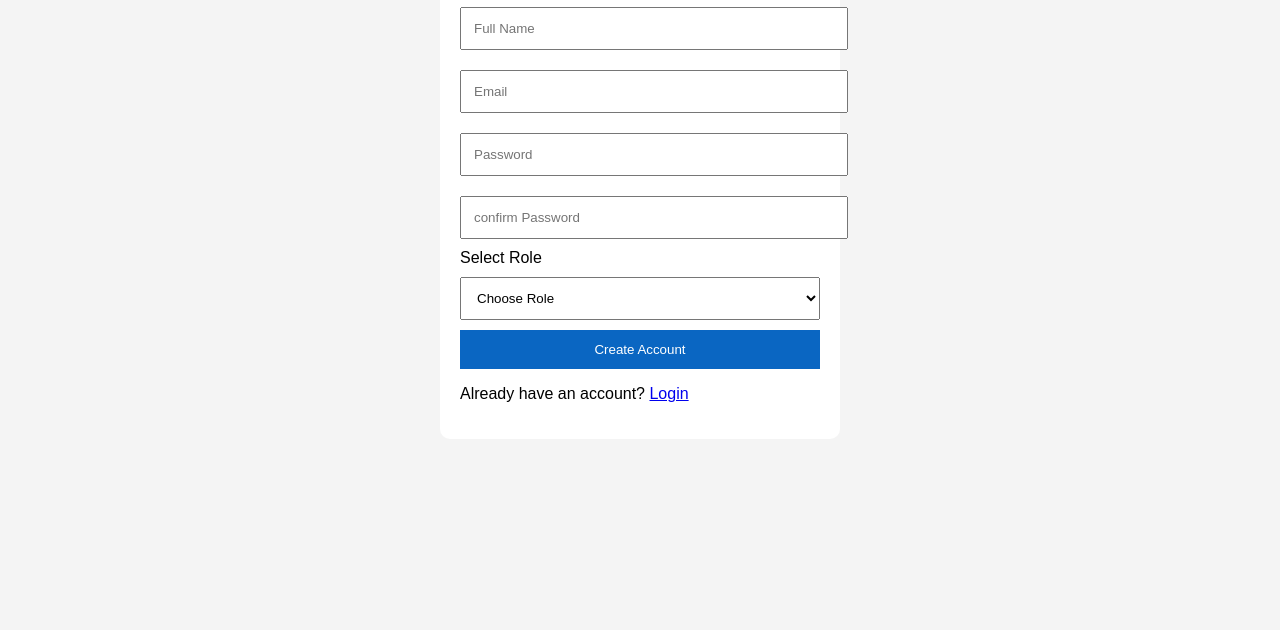
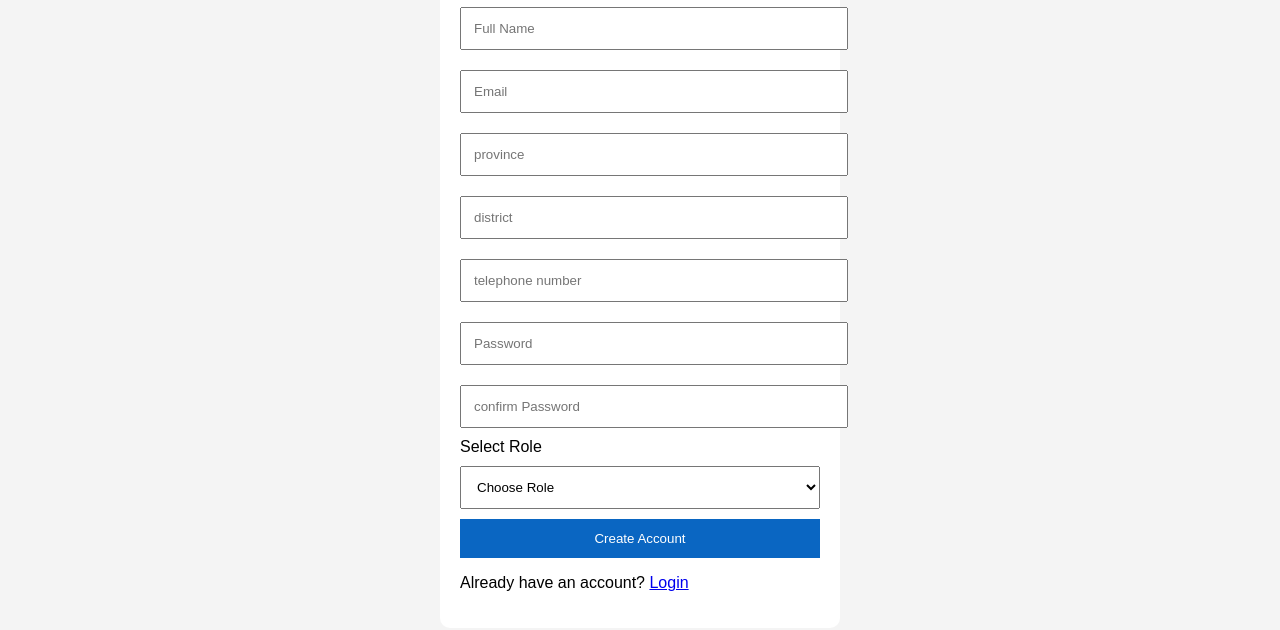
Before and after one commit to Gisele76/Collaborator, a plain HTML site: page register.html in a window 1280 px wide. Shown: the part 220-850 px from the top of the page. Before the commit the page ends 800 px from the top, so only its background shows below. Drawn offline with Linux system fonts and the light colour scheme.

Commit message:
this is change on sign up

```diff
--- a/register.html
+++ b/register.html
@@ -17,6 +17,9 @@
 
     <input type="text" placeholder="Full Name" required>
     <input type="email" placeholder="Email" required>
+    <input type="province" placeholder="province" required>
+    <input type="district" placeholder="district" required>
+    <input type="telephone number" placeholder="telephone number" required>
     <input type="password" placeholder="Password" required>
     <input type="password" placeholder="confirm Password" required>
 
```
Also changed, not shown: login.html (+1 -0 lines).
